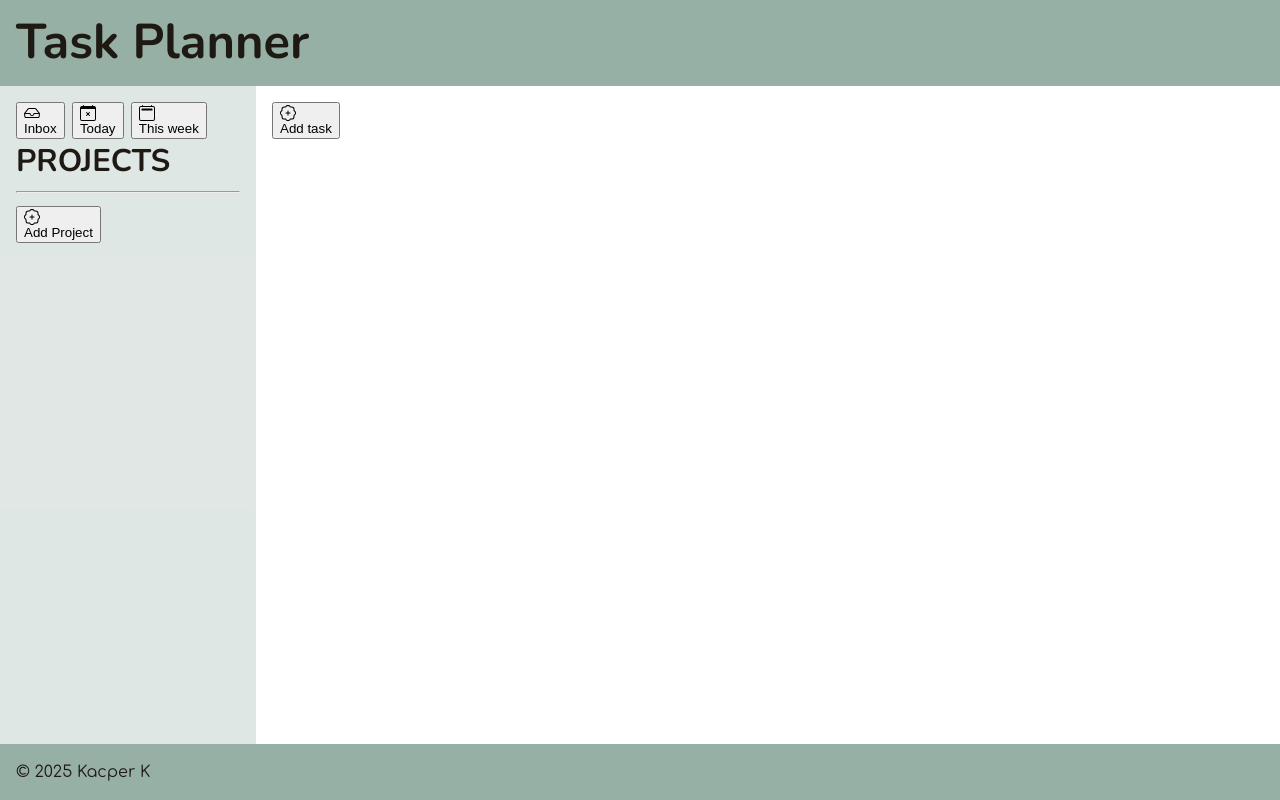
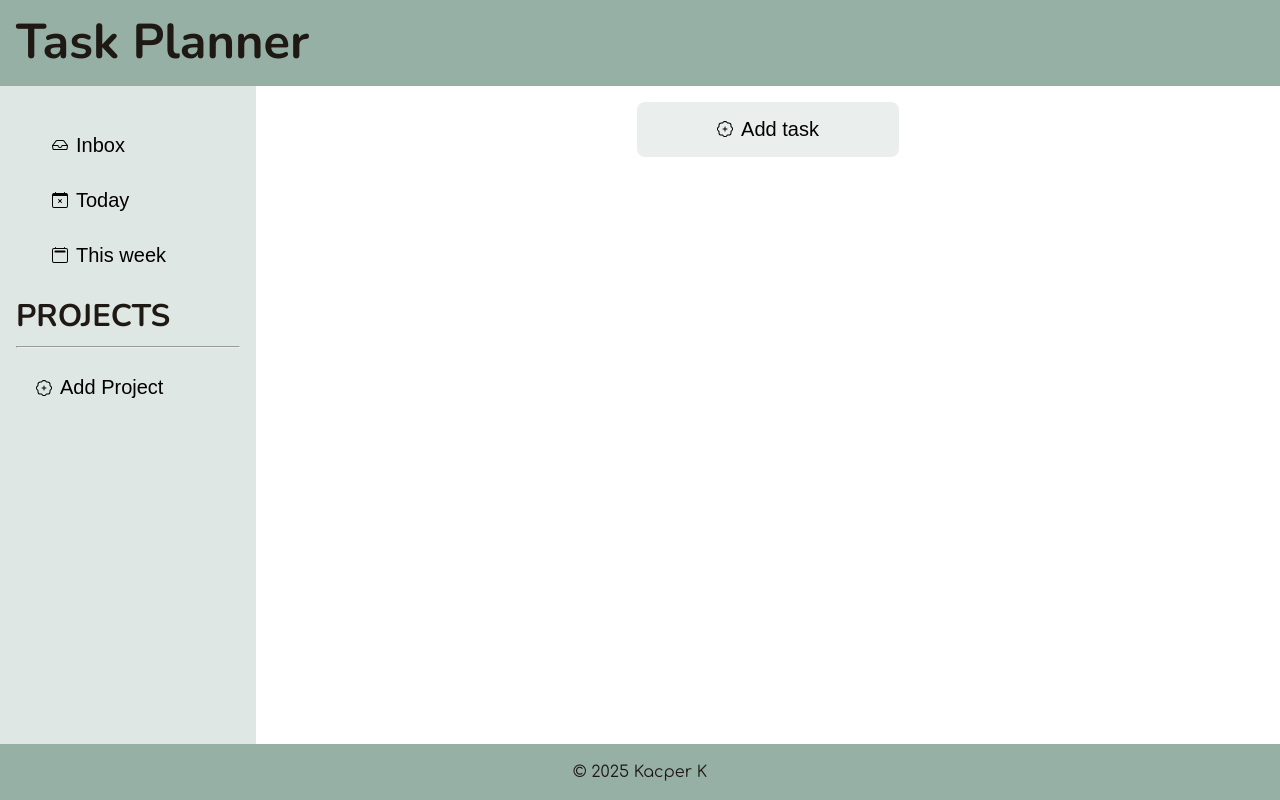
Before and after one commit to kacper-korzen/task-planner, a website built with Vite: page index.html in a window 1280 px wide. Built offline with nearby package versions, Linux system fonts and the light colour scheme.

Commit message:
add button styles, main structure and footer text align

```diff
--- a/src/css/style.css
+++ b/src/css/style.css
@@ -9,6 +9,7 @@
   --clr-secondary: hsl(44, 12%, 76%);
   --clr-accent: hsl(155, 14%, 64%);
   --clr-accent-3: hsla(155, 14%, 64%, 0.3);
+  --clr-accent-2: hsla(155, 14%, 64%, 0.2);
 
   --ff-base: "Comfortaa", serif;
   --ff-accent: "Nunito", serif;
@@ -59,6 +60,34 @@ h3 {
   font-size: var(--fs-500);
 }
 
+
+button {
+  background-color: transparent;
+  border: none;
+  width: fit-content;
+  font-size: var(--fs-300);
+  padding: 1rem 1.25rem;
+  cursor: pointer;
+  display: flex;
+  align-items: center;
+  justify-content: center;
+  gap: 0.5rem;
+  border-radius: 0.5rem;
+}
+
+button:hover {
+  background-color: var(--clr-accent-2);
+}
+
+.btn-task {
+  background-color: var(--clr-accent-2);
+  padding-inline: 5rem;
+}
+
+.btn-task:hover {
+  background-color: var(--clr-accent-3);
+}
+
 .flow > * + * {
   --flow-space: 1em;
   margin-top: var(--flow-space, 1em);
@@ -80,6 +109,10 @@ h3 {
   padding: 1rem;
 }
 
+.pb-1 {
+  padding: 1rem;
+}
+
 .wrapper {
   display: grid;
   grid-template-columns: 0.2fr 0.8fr;
@@ -92,6 +125,14 @@ h3 {
   min-width: 100vw;
 }
 
+.flex {
+  display: flex;
+}
+
+.flex-col {
+  flex-direction: column;
+}
+
 header {
   grid-area: header;
 }
@@ -102,9 +143,13 @@ aside {
 
 main {
   grid-area: main;
+  display: grid;
+  grid-template-rows: 60px 1fr;
+  justify-items: center;
 }
 
 footer {
   grid-area: footer;
   font-size: var(--fs-200);
+  text-align: center;
 }
```
